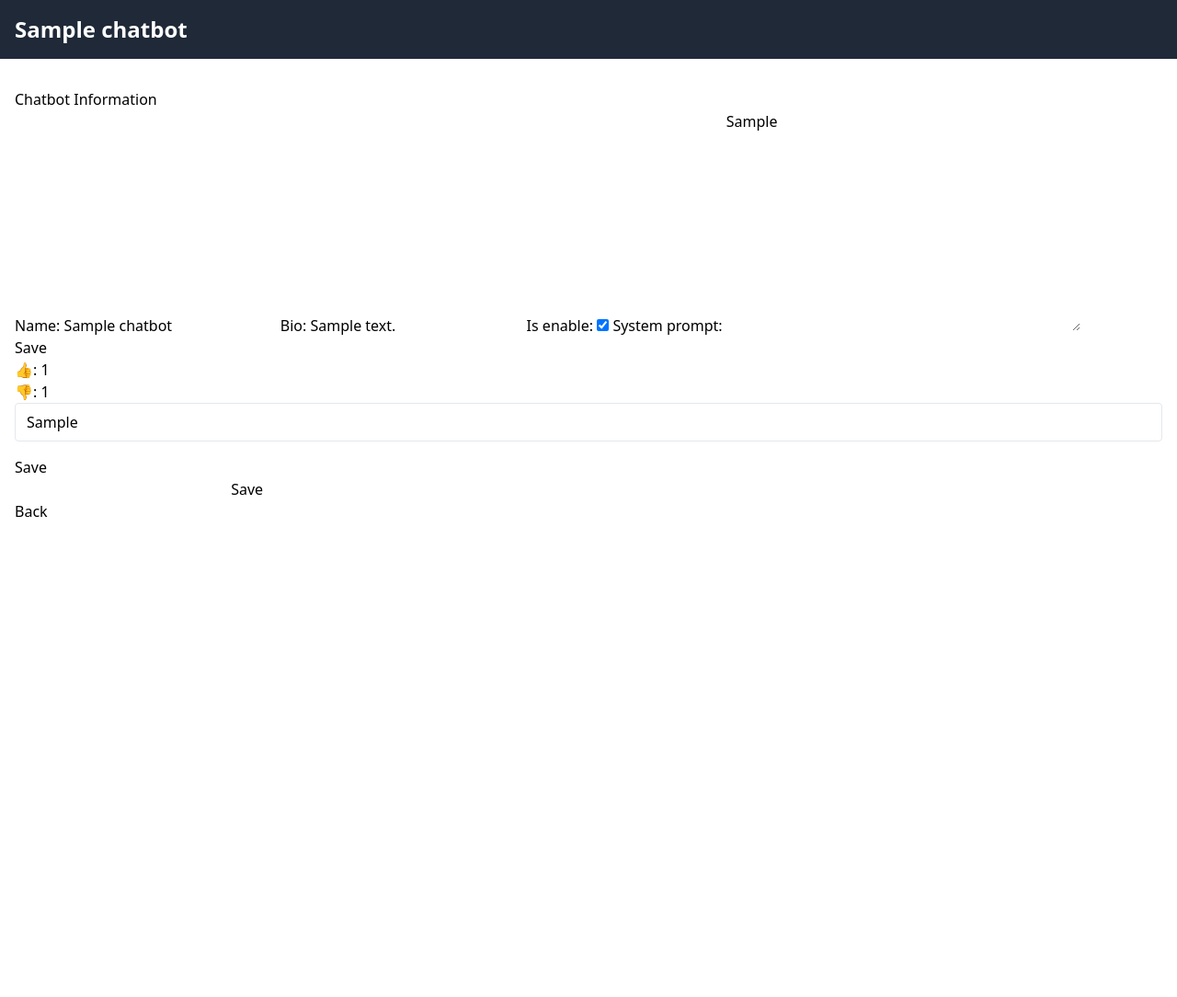
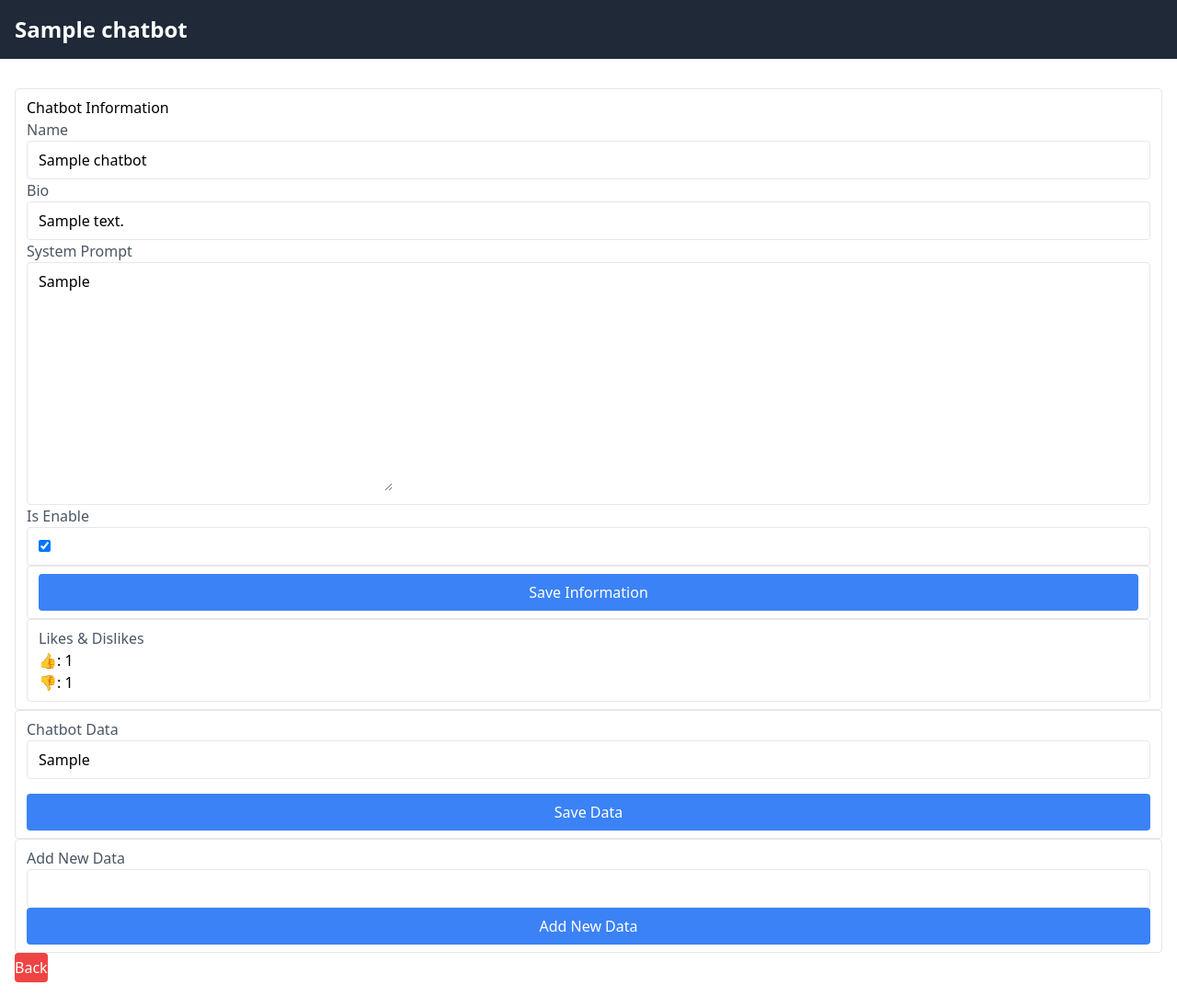
Before and after one commit to muhuchah/toit_chatbot, a Django app: page /chatbot/chatbot_detail/1/ in a window 1280 px wide. Shown: the whole page at 92% size. Before the commit the page ends 562 px from the top, so only its background shows below. Run offline with Django 5.2, Linux system fonts and the light colour scheme; tables that the repository leaves empty hold one stand-in row (values such as "Sample post").

Commit message:
update chatbot_detail.html

```diff
--- a/templates/chatbot/chatbot_detail.html
+++ b/templates/chatbot/chatbot_detail.html
@@ -14,27 +14,43 @@
     </header>
 
     <div class="container mx-auto p-4 mt-4">
-        <div>
+        <div class="w-full border rounded py-2 px-3">
             <form method="post">
                 {% csrf_token %}
 
-                <div>
+                <div class="form-header">
                     <h2>Chatbot Information</h2>
                 </div>
-                <div>
-                    {{ chatbot_form.as_table }}
+                <label class="block text-gray-600">Name</label>
+                <div class="w-full border rounded py-2 px-3">
+                    {{ chatbot_form.name }}
                 </div>
-                <div>
-                    <button type="submit">Save</a></button>
+                <label class="block text-gray-600">Bio</label>
+                <div class="w-full border rounded py-2 px-3">
+                    {{ chatbot_form.bio }}
                 </div>
+                <label class="block text-gray-600">System Prompt</label>
+                <div class="w-full border rounded py-2 px-3">
+                    {{ chatbot_form.system_prompt }}
+                </div>
+                <label class="block text-gray-600">Is Enable</label>
+                <div class="w-full border rounded py-2 px-3">
+                    {{ chatbot_form.is_enable }}
+                </div>
+                <div class="w-full border rounded py-2 px-3">
+                    <button type="submit" class="w-full bg-blue-500 text-white py-2 rounded hover:bg-blue-600">Save Information</a></button>
+                </div>
+
             </form>
-            <div>
+            <div class="w-full border rounded py-2 px-3">
+                <label class="block text-gray-600">Likes & Dislikes</label>
                 <p>👍: {{ chatbot.likes }}</p>
                 <p>👎: {{ chatbot.dislikes }}</p>
             </div>
         </div>
         {% if data_forms %}
-            <div>
+            <div class="w-full border rounded py-2 px-3">
+                <label class="block text-gray-600">Chatbot Data</label>
                 <form method="post" action="{% url 'edit_chatbot_data' chatbot_id=chatbot.id %}">
                     {% csrf_token %}
 
@@ -43,21 +59,22 @@
                             <input type="text" id="chatbot_data_{{form.id}}" name="chatbot_data_{{form.id}}" class="w-full border rounded py-2 px-3" placeholder="Enter data" value="{{ form.data }}" required>
                         </div>
                         <input type="hidden" name="form_id" value="{{form.id}}">
-                        <button type="submit">Save</button>
+                        <button type="submit" class="w-full bg-blue-500 text-white py-2 rounded hover:bg-blue-600">Save Data</button>
                     {% endfor %}
                     </form>
             </div>
         {% endif %}
-        <div>
+        <div class="w-full border rounded py-2 px-3">
+            <label class="block text-gray-600">Add New Data</label>
             <form method="post" action="{% url 'create_new_data' chatbot_id=chatbot.id %}"">
                 {% csrf_token %}
 
-                <input type="text" name="chatbot_data" id="chatbot_data">
-                <button type="submit">Save</button>
+                <input type="text" name="chatbot_data" id="chatbot_data" class="w-full border rounded py-2 px-3">
+                <button type="submit" class="w-full bg-blue-500 text-white py-2 rounded hover:bg-blue-600">Add New Data</button>
             </form>
         </div>
         <div>
-            <button type="submit"><a href="{% url 'mychatbots_list' user_id=chatbot.owner.id%}">Back</a></button>
+            <button type="submit" class="bg-red-500 text-white py-1 rounded hover:bg-blue-500"><a href="{% url 'mychatbots_list' user_id=chatbot.owner.id%}">Back</a></button>
         </div>
     </div>
 </body>
```
